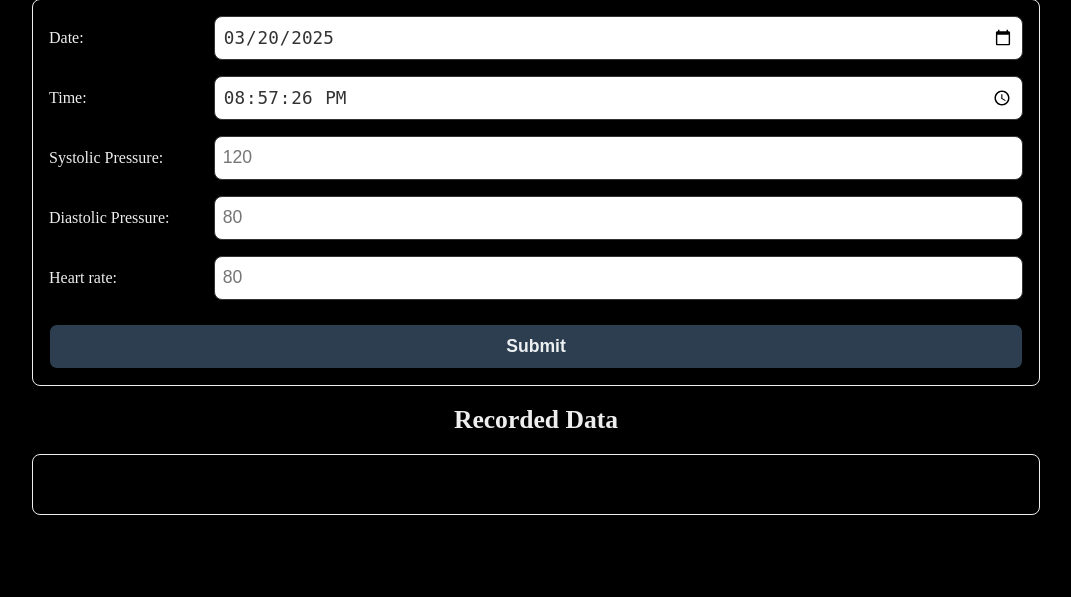
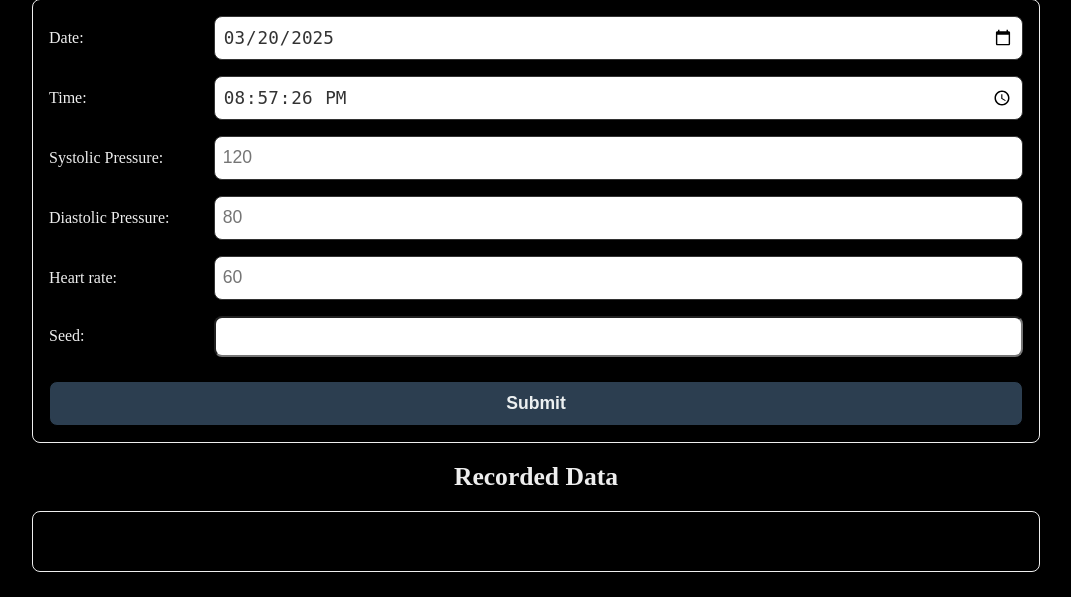
Before and after one commit to zrebec/presurregauge, a PHP site: page / in a window 1280 px wide. Shown: the part 86-683 px from the top of the page, without its empty margins (104-1175 px from the left). Run offline with PHP 8.4, Linux system fonts and the light colour scheme.

Commit message:
refactor: add seed security,select db dir

```diff
--- a/index.php
+++ b/index.php
@@ -20,10 +20,15 @@
 // Inicializácia Twig
 $loader = new FilesystemLoader('templates');
 $twig = new Environment($loader);
+$seed = '';
 
 // Connect to the database using PDO
 try {
-    $db = new PDO('sqlite:' . __DIR__ . '/data/pressuregauge.db');
+    if (is_dir('../../database')) {
+        $db = new PDO('sqlite:' . '../../database/pressuregauge.db');
+    } else {
+        $db = new PDO('sqlite:' . __DIR__ . '/data/pressuregauge.db');
+    }
     $db->setAttribute(PDO::ATTR_ERRMODE, PDO::ERRMODE_EXCEPTION);
 
     // Create table if not exists
@@ -34,13 +39,20 @@
         diastolicpressure INTEGER,
         heartrate INTEGER NULL
     )");
+
+    $db->exec("CREATE TABLE IF NOT EXISTS config (
+        key TEXT PRIMARY KEY,
+        value TEXT
+    )");
+
+    $seed = $db->query("SELECT value FROM config where key = 'seed'")->fetchColumn();
 } catch(PDOException $e) {
     die("Connection failed: " . $e->getMessage());
 }
 
 // Handle the form submission
 $success_message = '';
-if ($_SERVER['REQUEST_METHOD'] === 'POST') {
+if ($_SERVER['REQUEST_METHOD'] === 'POST' && sha1($_POST['seed']) === $seed) {
     $date = $_POST['date'];
     $time = $_POST['time'];
     $timestamp = date('Y-m-d H:i:s', strtotime($date . ' ' . $time));
--- a/templates/index.twig
+++ b/templates/index.twig
@@ -50,7 +50,12 @@
                 <div class="row">
                     <label for="heartrate">Heart rate:</label>
                     <input type="number" id="heartrate" name="heartrate"
-                    placeholder="80" pattern="[0-9]*" inputmode="numeric">
+                    placeholder="60" pattern="[0-9]*" inputmode="numeric">
+                </div>
+
+                <div class="row">
+                    <label for="seed">Seed:</label>
+                    <input type="password" id="seed" name="seed">
                 </div>
 
                 <input type="submit" value="Submit">
```
